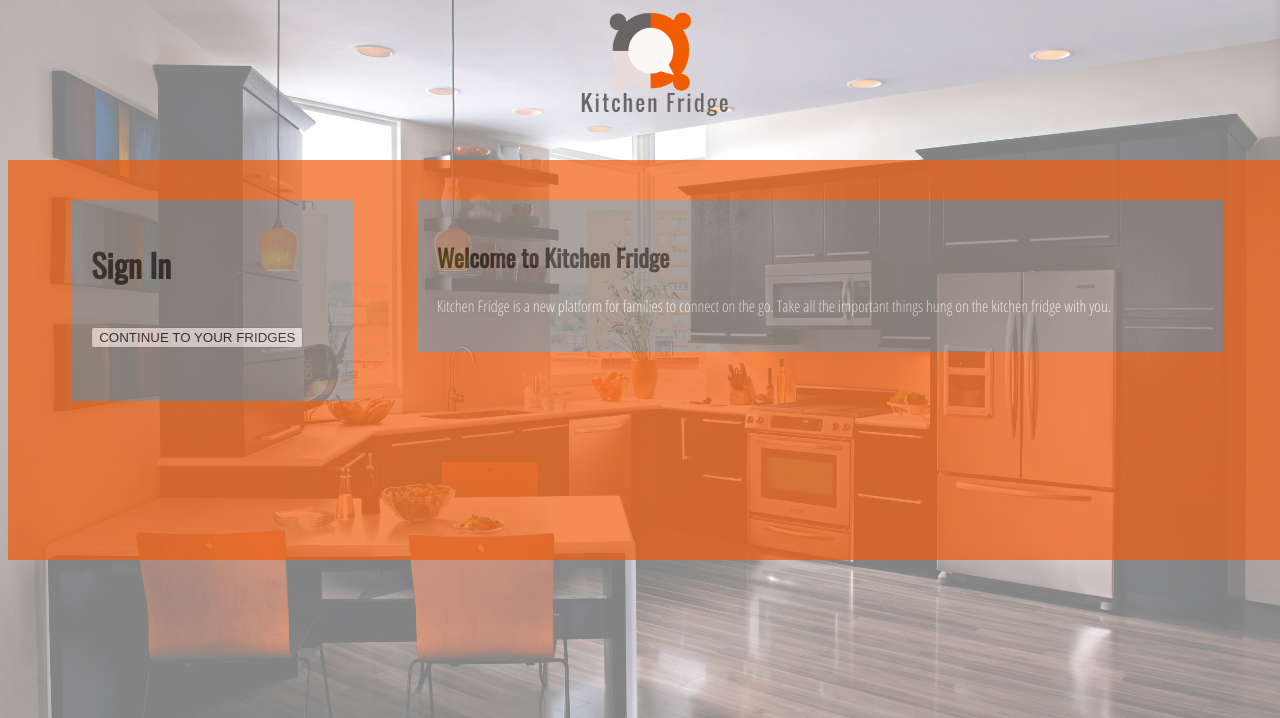
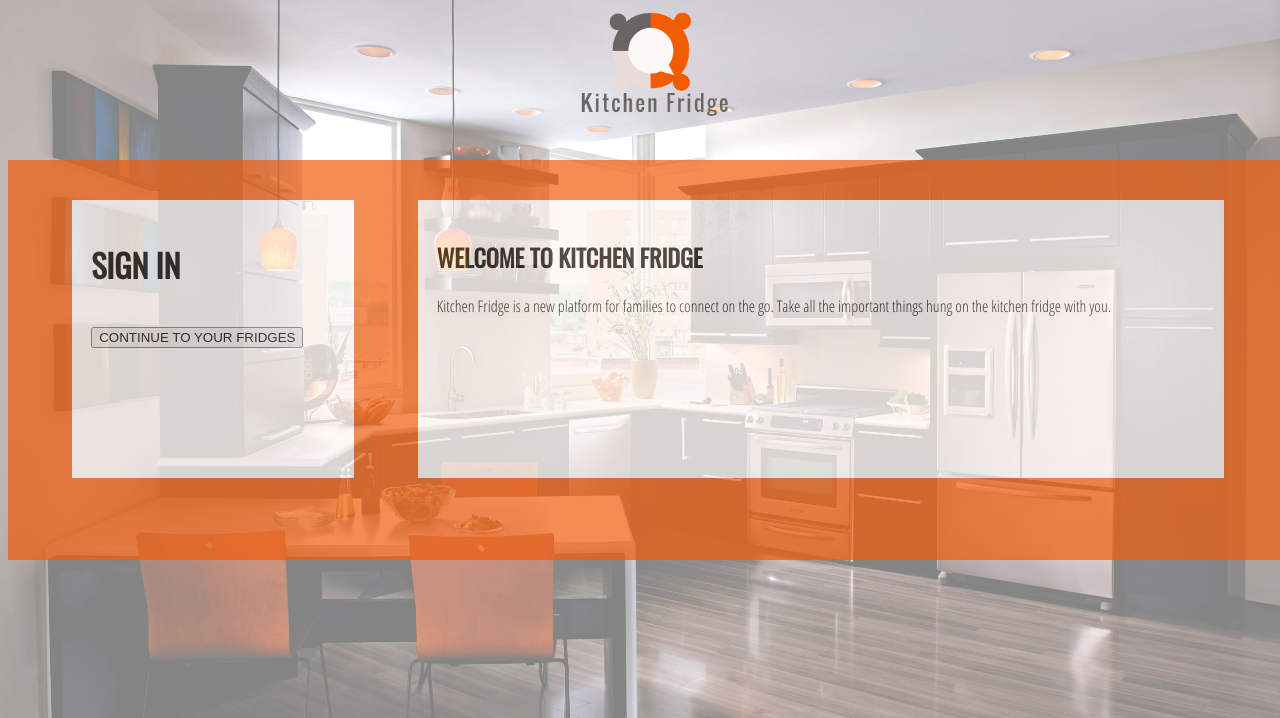
Before and after one commit to Geronimo213/KitchenFridge, a Python web app: template templates/index.html in a window 1280 px wide. Shown: the top 718 px of the page. Run offline with Jinja, Linux system fonts and the light colour scheme; the template is opened without the code that fills it, so the values that code supplies are empty.

Commit message:
differnet css on home page

```diff
--- a/styles/style.css
+++ b/styles/style.css
@@ -17,20 +17,22 @@
   position: absolute;
   left: 5%;
   width: 19%;
-  background-color: grey;
-  opacity: 0.9;
+  background-color: white;
+  opacity: 0.95;
   top: 10%;
   padding: 1.5%;
+  min-height: 60%;
 }
 
 #right{
   position: absolute;
   right: 5%;
   width: 60%;
-  background-color: grey;
-  opacity: 0.9;
+  background-color: white;
+  opacity: 0.95;
   top: 10%;
   padding: 1.5%;
+  min-height: 60%;
 }
 
 #post_body{
@@ -177,7 +179,7 @@
 p{
   font-family: 'Open Sans Condensed', sans-serif;
   font-size: 16px;
-  color: white;
+  color: black;
 }
 
 h3{
--- a/templates/index.html
+++ b/templates/index.html
@@ -8,7 +8,7 @@
     <img src="/styles/logo.png" id="homelogopic">
     <div id="big">
       <div id="left">
-        <h1>Sign In</h1>
+        <h1>SIGN IN</h1>
         <br>
         <form method="get" action="/fridgeHome">
           <input type = "submit" value="CONTINUE TO YOUR FRIDGES">
@@ -16,7 +16,7 @@
         <br>
       </div>
       <div id="right">
-        <h2>Welcome to Kitchen Fridge</h2>
+        <h2>WELCOME TO KITCHEN FRIDGE</h2>
         <p>
           Kitchen Fridge is a new platform for families to connect on the go.
           Take all the important things hung on the kitchen fridge with you.
```
